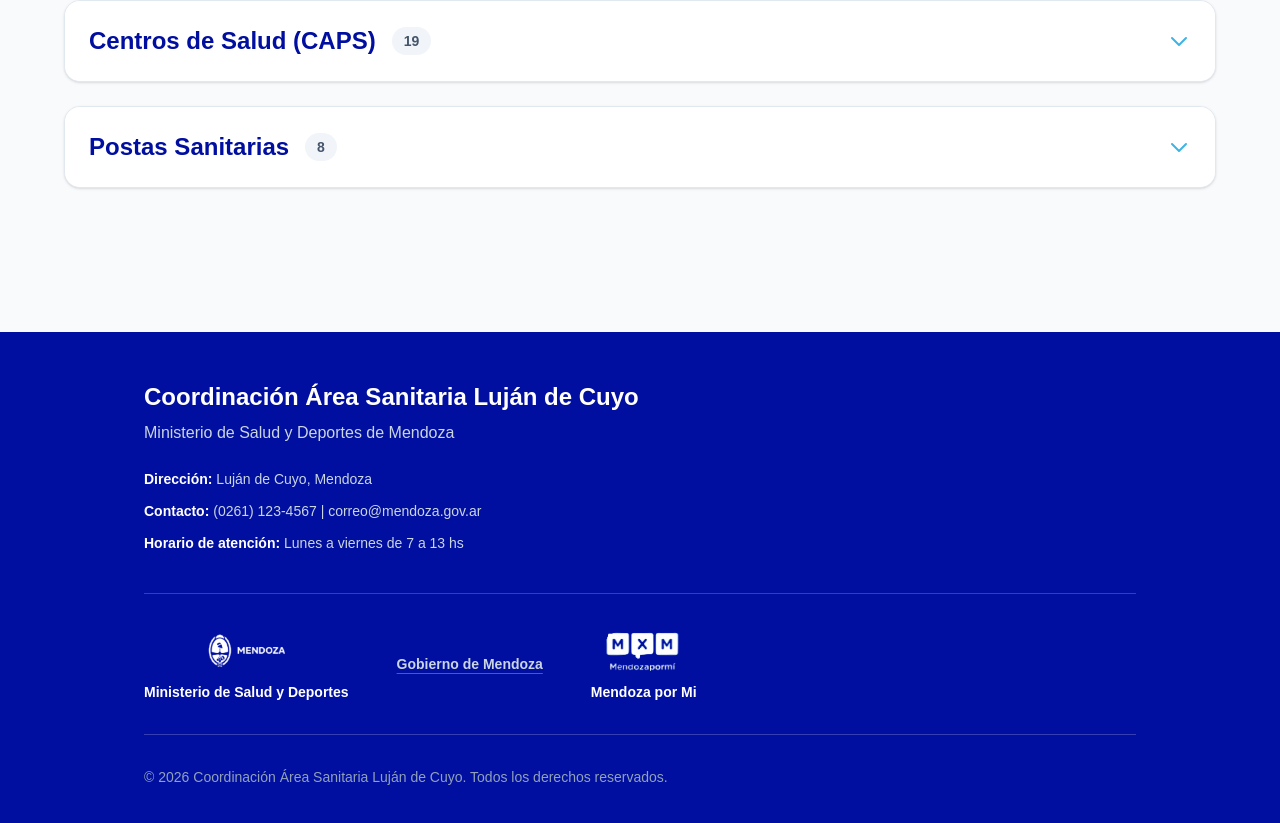
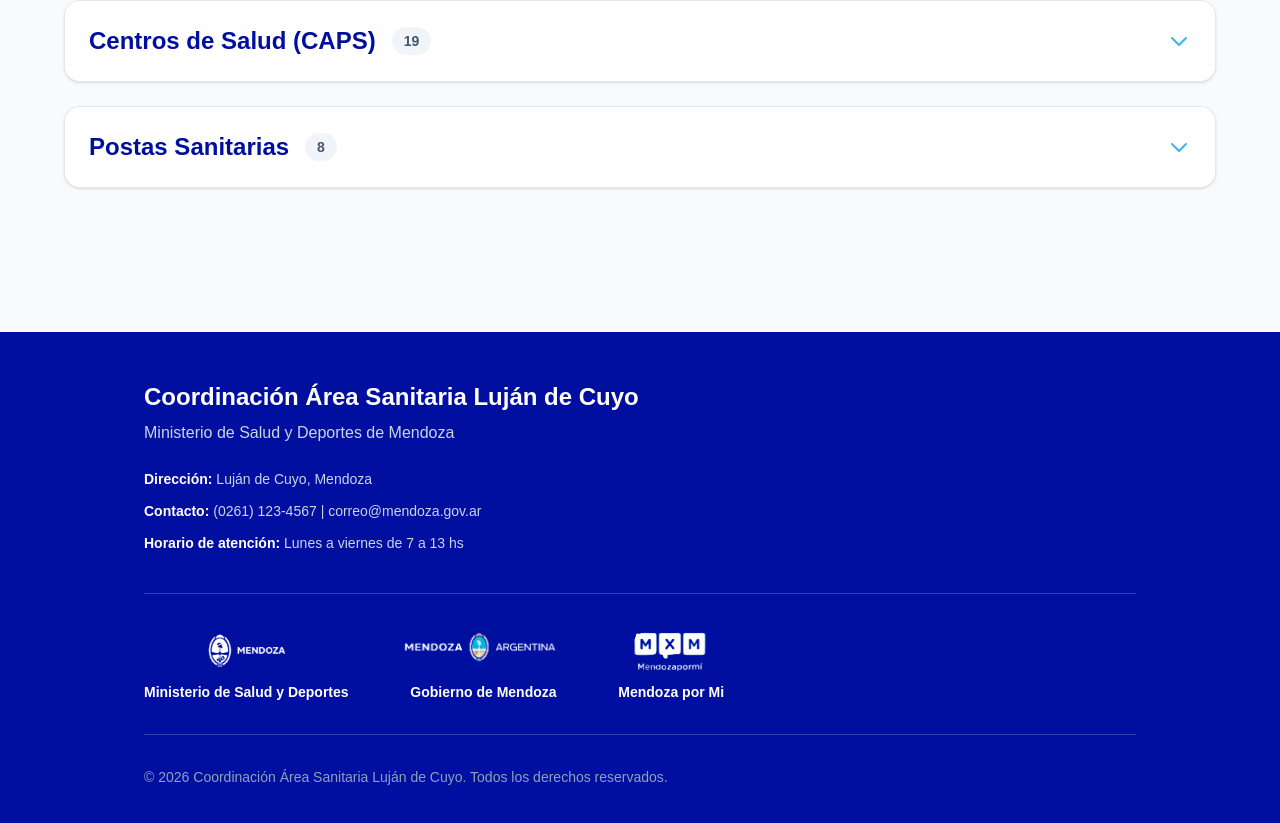
Before and after one commit to areasanitariaLDC/area-sanitaria-lujan, a Next.js app: page / in a window 1280 px wide. Shown: the part 2175-2998 px from the top of the page. Built offline with nearby package versions, Linux system fonts and the light colour scheme; a web font is replaced by a local one.

Commit message:
style: Update Gobierno de Mendoza link in footer to use logo

```diff
--- a/src/components/layout/Footer.tsx
+++ b/src/components/layout/Footer.tsx
@@ -22,8 +22,13 @@ export default function Footer() {
             <span className="text-white hover:underline decoration-white/30 underline-offset-4">Ministerio de Salud y Deportes</span>
           </a>
 
-          <a href="https://www.mendoza.gov.ar/" target="_blank" rel="noopener noreferrer" className="hover:text-white transition-colors underline decoration-white/30 underline-offset-4">
-            Gobierno de Mendoza
+          <a href="https://www.mendoza.gov.ar/" target="_blank" rel="noopener noreferrer" className="flex flex-col items-center hover:opacity-80 transition-opacity">
+            <img
+              src="/logo-mendoza-argentina.png"
+              alt="Logo Gobierno de Mendoza"
+              className="h-12 w-auto mb-2"
+            />
+            <span className="text-white hover:underline decoration-white/30 underline-offset-4">Gobierno de Mendoza</span>
           </a>
 
           <a href="https://id.mxm.mendoza.gov.ar/realms/mendoza_x_mi/protocol/openid-connect/auth?client_id=mxm_portal&scope=openid%20email%20profile&response_type=code&redirect_uri=https%3A%2F%2Fmxm.mendoza.gov.ar%2Fapi%2Fauth%2Fcallback%2Fkeycloak&state=umBiYrNUWYWLe_efphQxu2XBPKmCab9EntotJwBre2Y&code_challenge=heunD2jMJCNXzI_n14PMaYRpNb72qD2p2VGSW19YvQ8&code_challenge_method=S256" target="_blank" rel="noopener noreferrer" className="flex flex-col items-center hover:opacity-80 transition-opacity">
```
Also changed, not shown: public/logo-mendoza-argentina.png (added).
